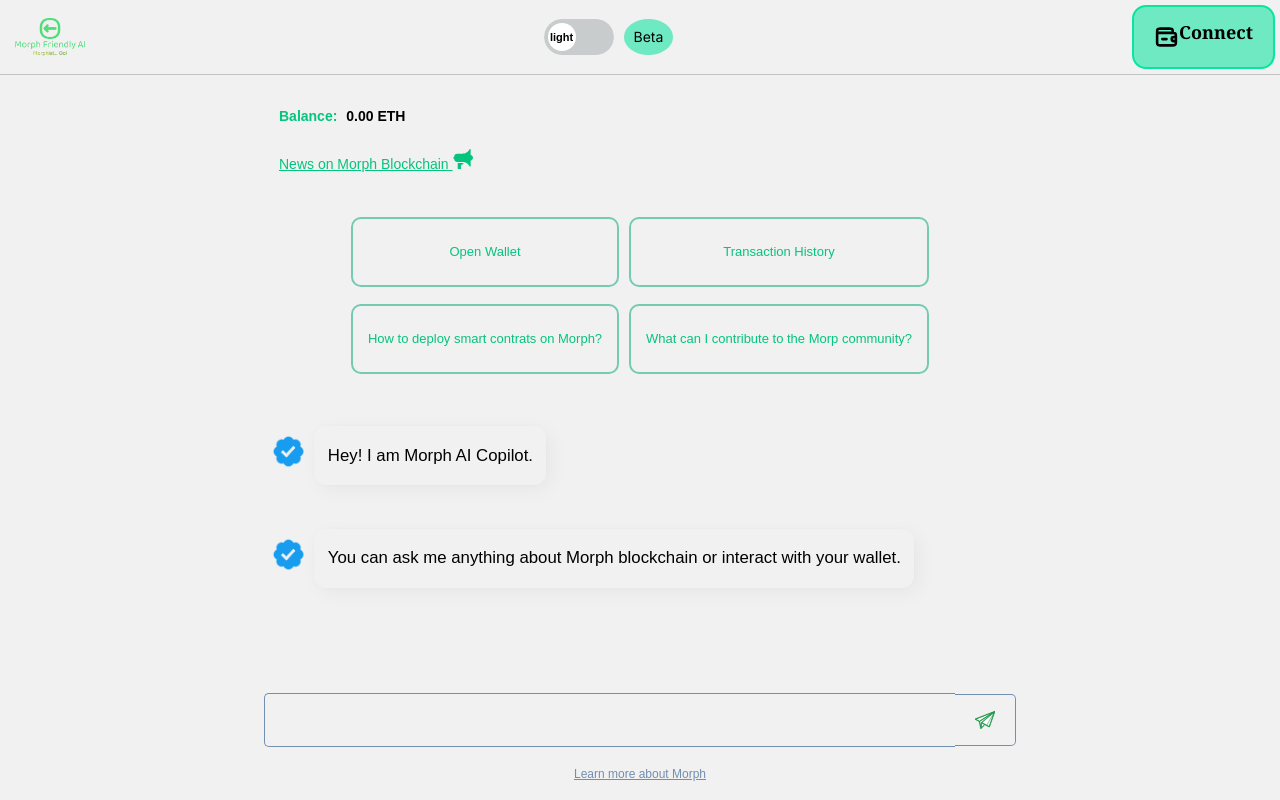
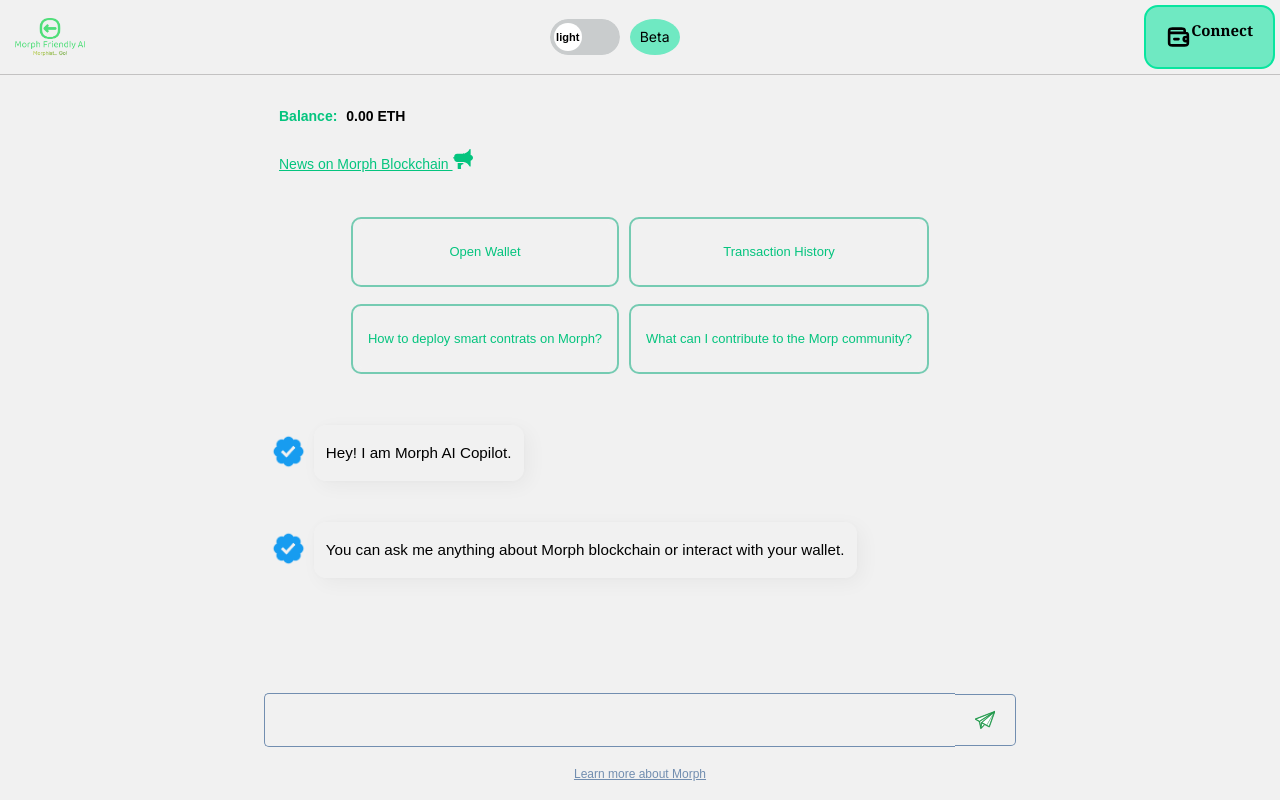
Before and after one commit to stanfy79/Morph-Friendly-AI-Front-end, a website built with Vite: page index.html in a window 1280 px wide. Built offline with nearby package versions, Linux system fonts and the light colour scheme.

Commit message:
Update index.css

```diff
--- a/index.css
+++ b/index.css
@@ -194,7 +194,7 @@
         cursor: pointer;
         align-items: center;
         div {
-            font-size: 18px;
+            font-size: 15px;
             text-align: center;
             color: var(--dark-text);
             right: 0;
@@ -204,7 +204,7 @@
             justify-content: center;
             padding: 15px 20px;
             box-sizing: border-box;
-            font-weight: 1000;
+            font-weight: 700;
             background: #39e6afb4;
             border-radius: 14px;
             border: 2px solid #09e59f;
@@ -321,7 +321,7 @@
 .speech {
     padding: 1em .8em;
     margin: .7em .5em;
-    font-size: 105%;
+    font-size: 95%;
     font-weight: 500;
     font-family: Arial;
     line-height: 1.6rem;
```
